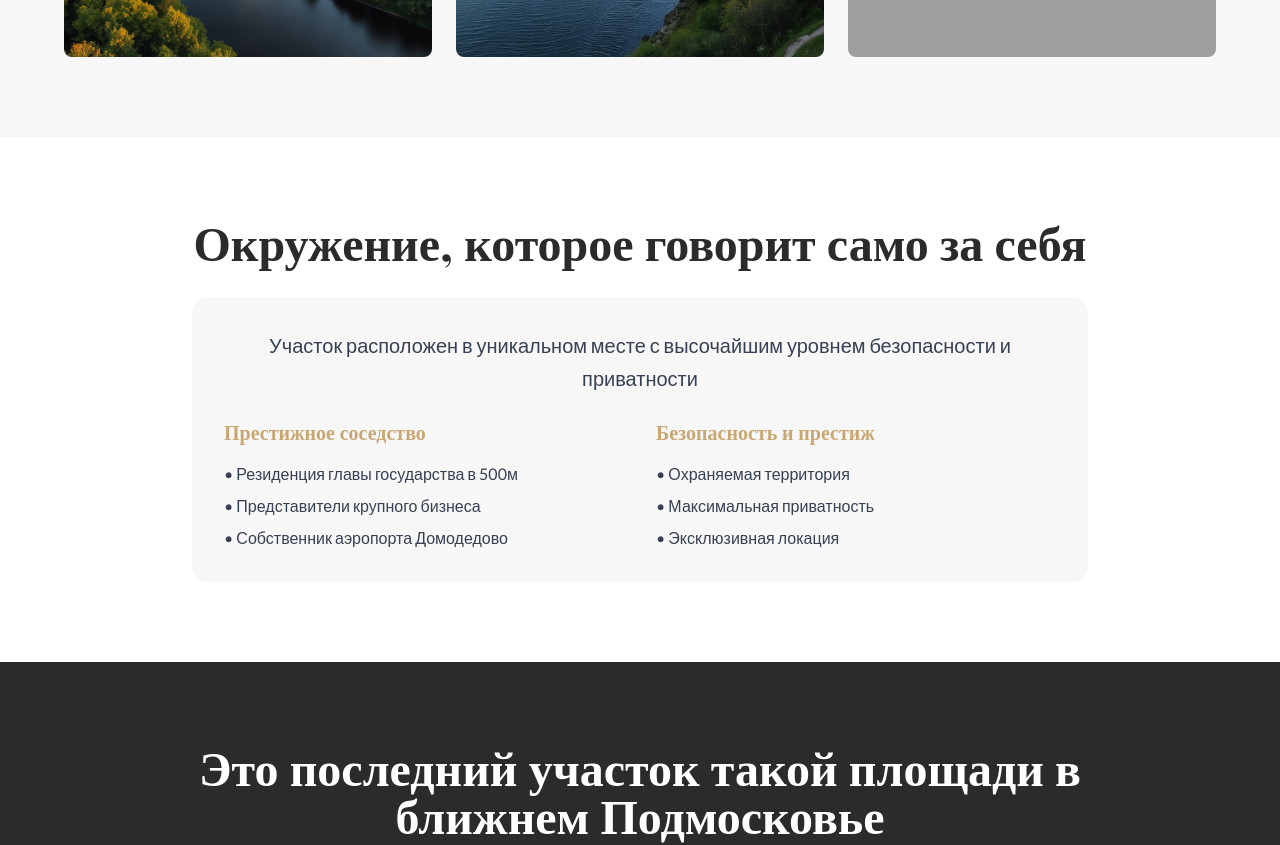
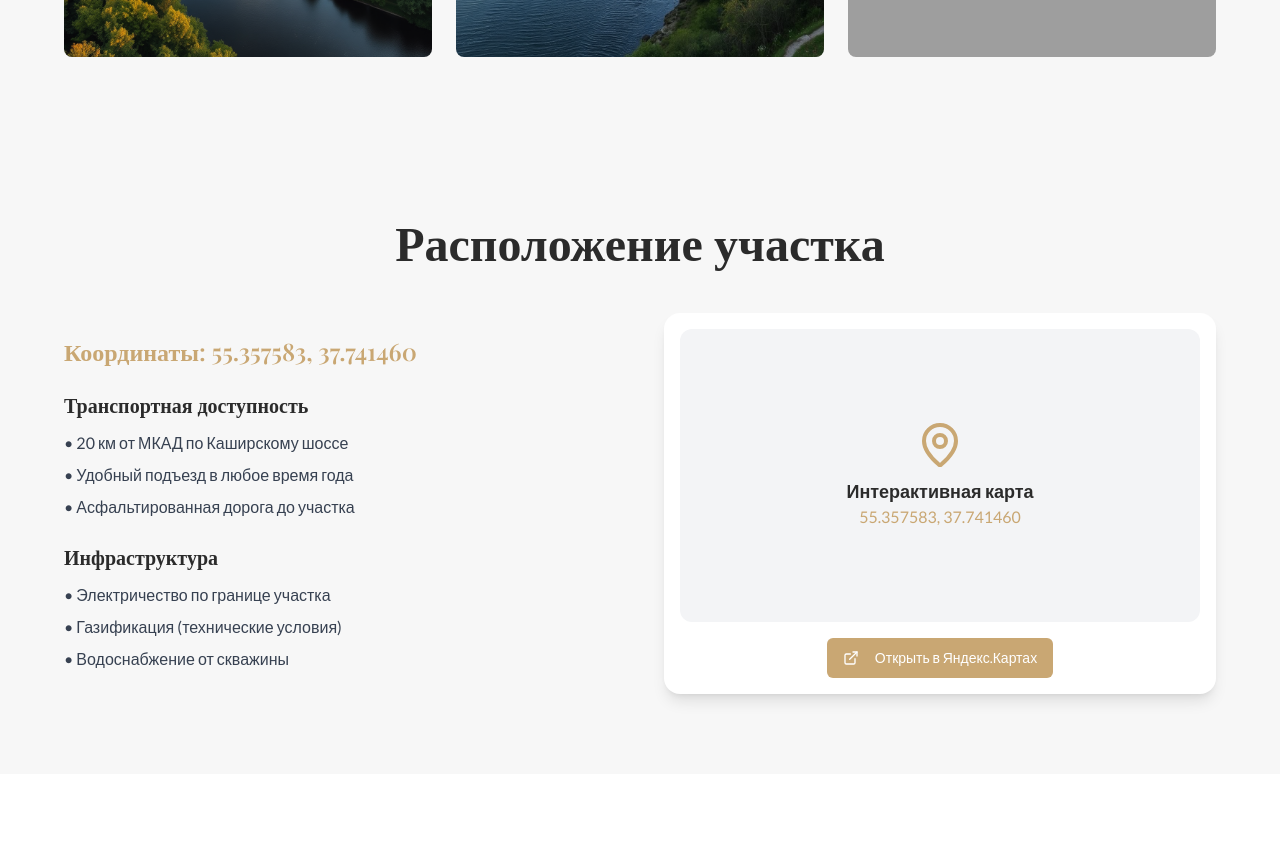
Before and after one commit to pr-poehali-dev/exclusive-plot-podmoskovie, a React (Vite) app: page / in a window 1280 px wide. Shown: the part 2140-2985 px from the top of the page. Built offline with nearby package versions, Linux system fonts and the light colour scheme; grey boxes are pictures that could not be loaded.

Commit message:
Добавить координаты в Подмосковье

```diff
--- a/src/pages/Index.tsx
+++ b/src/pages/Index.tsx
@@ -132,6 +132,66 @@ export default function Index() {
         </div>
       </section>
 
+      {/* Location & Map */}
+      <section className="py-20 px-4 bg-luxury-light">
+        <div className="max-w-6xl mx-auto">
+          <h2 className="font-display text-4xl md:text-5xl font-bold text-luxury-dark text-center mb-12">
+            Расположение участка
+          </h2>
+          <div className="grid lg:grid-cols-2 gap-12 items-center">
+            <div>
+              <h3 className="font-display text-2xl font-semibold mb-6 text-gold">
+                Координаты: 55.357583, 37.741460
+              </h3>
+              <div className="space-y-6">
+                <div>
+                  <h4 className="font-display text-xl font-semibold mb-3 text-luxury-dark">
+                    Транспортная доступность
+                  </h4>
+                  <ul className="space-y-2 text-gray-700">
+                    <li>• 20 км от МКАД по Каширскому шоссе</li>
+                    <li>• Удобный подъезд в любое время года</li>
+                    <li>• Асфальтированная дорога до участка</li>
+                  </ul>
+                </div>
+                <div>
+                  <h4 className="font-display text-xl font-semibold mb-3 text-luxury-dark">
+                    Инфраструктура
+                  </h4>
+                  <ul className="space-y-2 text-gray-700">
+                    <li>• Электричество по границе участка</li>
+                    <li>• Газификация (технические условия)</li>
+                    <li>• Водоснабжение от скважины</li>
+                  </ul>
+                </div>
+              </div>
+            </div>
+            <div className="bg-white rounded-2xl p-4 shadow-lg">
+              <div className="aspect-video bg-gray-100 rounded-xl flex items-center justify-center mb-4">
+                <div className="text-center">
+                  <Icon name="MapPin" size={48} className="text-gold mx-auto mb-2" />
+                  <p className="text-lg font-semibold text-luxury-dark">
+                    Интерактивная карта
+                  </p>
+                  <p className="text-gold font-medium">
+                    55.357583, 37.741460
+                  </p>
+                </div>
+              </div>
+              <div className="text-center">
+                <Button
+                  className="bg-gold hover:bg-gold/90 text-white"
+                  onClick={() => window.open(`https://maps.yandex.ru/?pt=37.741460,55.357583&z=15&l=map`, '_blank')}
+                >
+                  <Icon name="ExternalLink" size={16} className="mr-2" />
+                  Открыть в Яндекс.Картах
+                </Button>
+              </div>
+            </div>
+          </div>
+        </div>
+      </section>
+
       {/* Exclusivity & Neighborhood */}
       <section className="py-20 px-4">
         <div className="max-w-6xl mx-auto text-center">
```
